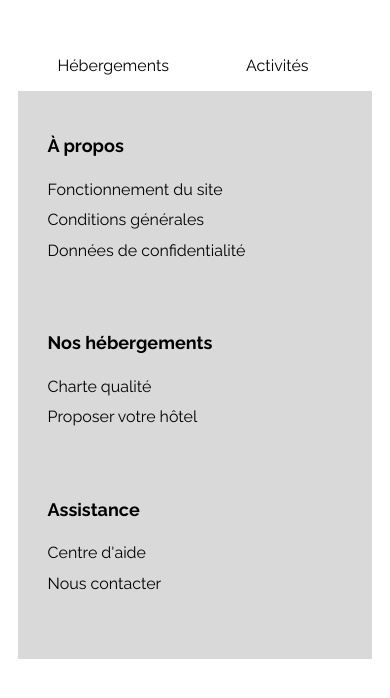
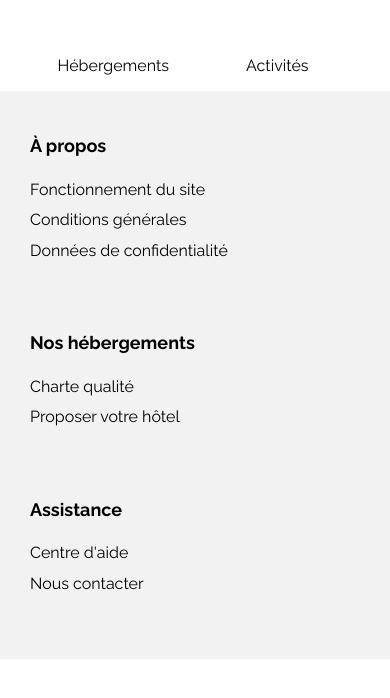
Before and after one commit to Sebzh22/Booki, a plain HTML site: page index.html in a window 390 px wide. Shown: the part 66-764 px from the top of the page. Drawn offline with Linux system fonts and the light colour scheme.

Commit message:
Changed color footer

```diff
--- a/CSS/footer.css
+++ b/CSS/footer.css
@@ -5,7 +5,7 @@ footer{
     display: flex;
     flex-direction: row;
     justify-content: space-around;
-    background-color: #d9d9d9;
+    background-color: #f2f2f2;
     padding-bottom: 38px;
 }
 
@@ -38,5 +38,6 @@ footer a{
         flex-direction: column;
         align-items:flex-start;
         padding-left: 30px;
+        width: 100%;
     }
 }
```
